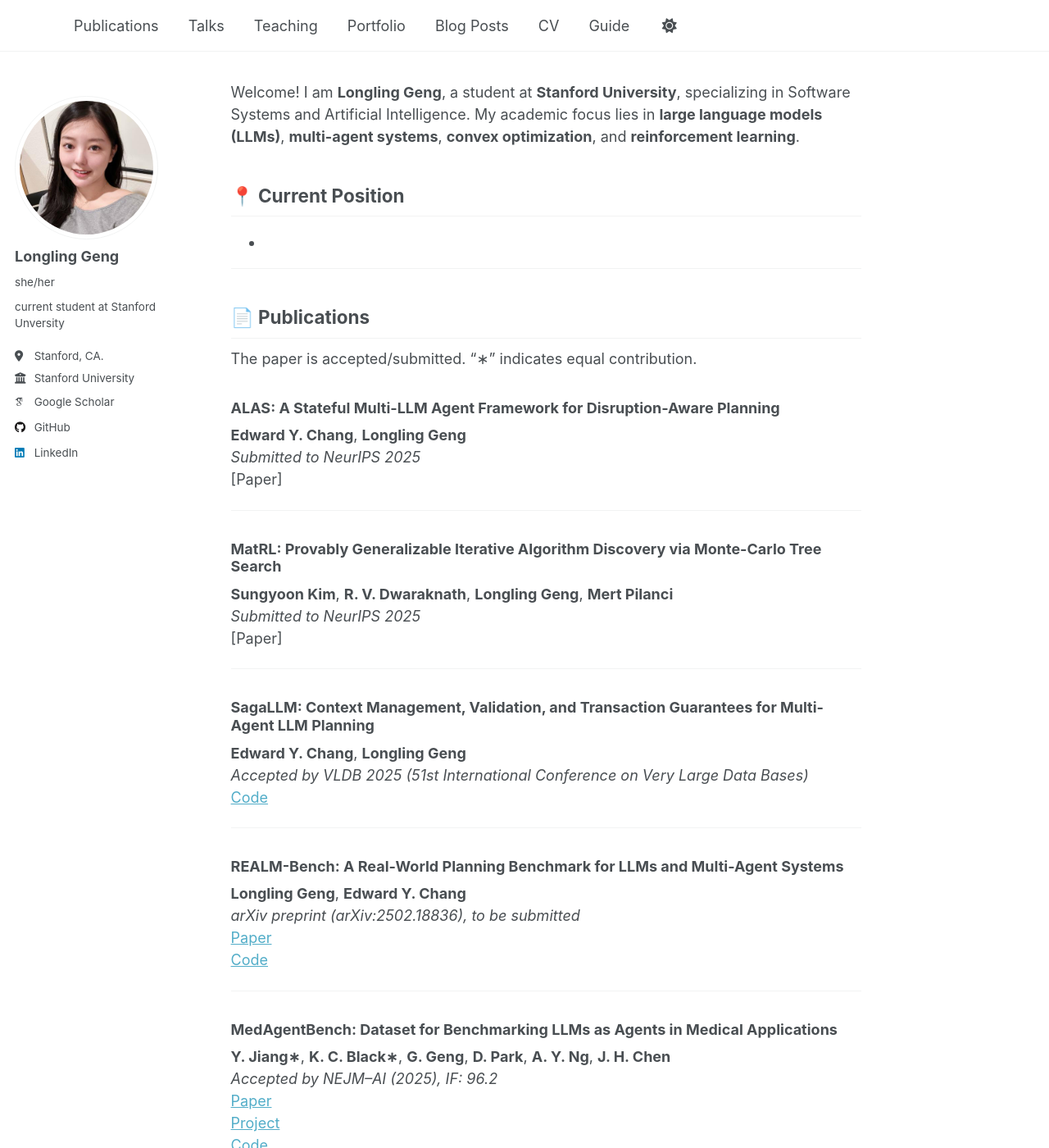
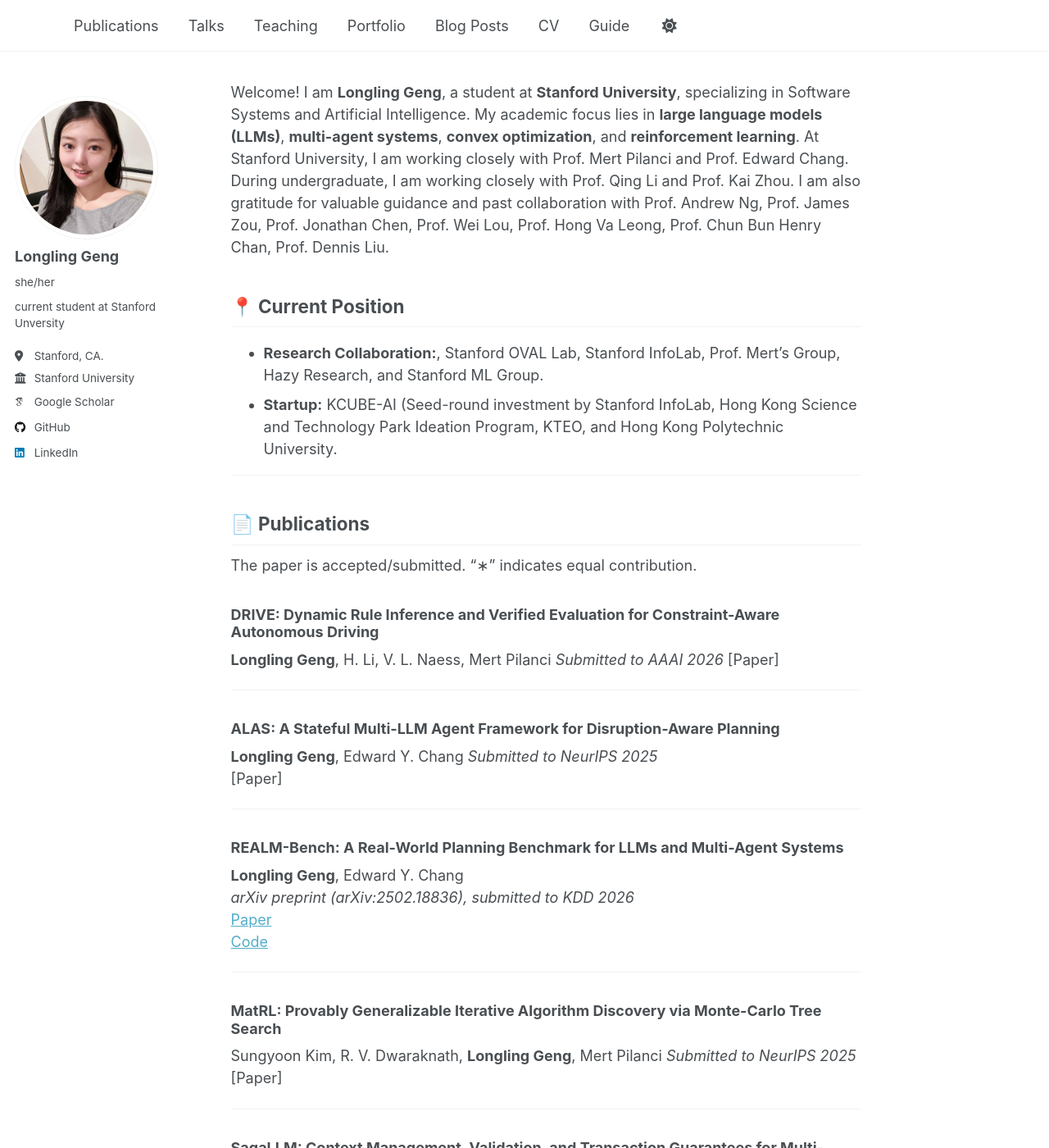
Before and after one commit to genglongling/genglongling.github.io, a Jekyll site: the page built from _pages/about.md, in a window 1280 px wide and 1400 px high. Shown: the whole window at 82% size. Built offline with Jekyll 4.4.1, drawn with Linux system fonts in a browser that asks for light colours; some web fonts are replaced; a script that is not in the unit is left out.

Commit message:
Update about.md

```diff
--- a/_pages/about.md
+++ b/_pages/about.md
@@ -7,43 +7,51 @@ redirect_from:
   - /about.html
 ---
 
-Welcome! I am **Longling Geng**, a student at **Stanford University**, specializing in Software Systems and Artificial Intelligence. My academic focus lies in **large language models (LLMs)**, **multi-agent systems**, **convex optimization**, and **reinforcement learning**.
+Welcome! I am **Longling Geng**, a student at **Stanford University**, specializing in Software Systems and Artificial Intelligence. My academic focus lies in **large language models (LLMs)**, **multi-agent systems**, **convex optimization**, and **reinforcement learning**. At Stanford University, I am working closely with Prof. Mert Pilanci and Prof. Edward Chang. During undergraduate, I am working closely with Prof. Qing Li and Prof. Kai Zhou. I am also gratitude for valuable guidance and past collaboration with Prof. Andrew Ng, Prof. James Zou, Prof. Jonathan Chen, Prof. Wei Lou, Prof. Hong Va Leong, Prof. Chun Bun Henry Chan, Prof. Dennis Liu.
 
 ## 📍 Current Position
 
-- <!-- **Research Assistant**, Stanford OVAL Lab, Stanford InfoLab, Prof. Mert's Group, Hazy Research, and Stanford ML Group. -->
+- **Research Collaboration:**, Stanford OVAL Lab, Stanford InfoLab, Prof. Mert's Group, Hazy Research, and Stanford ML Group.
+- **Startup:** KCUBE-AI (Seed-round investment by Stanford InfoLab, Hong Kong Science and Technology Park Ideation Program, KTEO, and Hong Kong Polytechnic University.
 
 ---
 
 ## 📄 Publications
 The paper is accepted/submitted. “∗” indicates equal contribution.
 
+### DRIVE: Dynamic Rule Inference and Verified Evaluation for Constraint-Aware Autonomous Driving
+**Longling Geng**, H. Li, V. L. Naess, Mert Pilanci
+*Submitted to AAAI 2026*
+[Paper]
+
+---
+
 ### ALAS: A Stateful Multi-LLM Agent Framework for Disruption-Aware Planning
-**Edward Y. Chang**, **Longling Geng**
+**Longling Geng**, Edward Y. Chang
 *Submitted to NeurIPS 2025*
 [Paper]
 
 ---
 
+### REALM-Bench: A Real-World Planning Benchmark for LLMs and Multi-Agent Systems
+**Longling Geng**, Edward Y. Chang
+*arXiv preprint (arXiv:2502.18836), submitted to KDD 2026*
+[Paper](https://doi.org/10.48550/arXiv.2502.18836)
+[Code](https://github.com/genglongling/REALM-Bench)
+
+---
+
 ### MatRL: Provably Generalizable Iterative Algorithm Discovery via Monte-Carlo Tree Search
-**Sungyoon Kim**, **R. V. Dwaraknath**, **Longling Geng**, **Mert Pilanci**
+Sungyoon Kim, R. V. Dwaraknath, **Longling Geng**, Mert Pilanci
 *Submitted to NeurIPS 2025*
 [Paper]
 
 ---
 
 ### SagaLLM: Context Management, Validation, and Transaction Guarantees for Multi-Agent LLM Planning
-**Edward Y. Chang**, **Longling Geng**
+Edward Y. Chang, **Longling Geng**
 *Accepted by VLDB 2025 (51st International Conference on Very Large Data Bases)*
 [Code](https://github.com/genglongling/SagaLLM)
-
----
-
-### REALM-Bench: A Real-World Planning Benchmark for LLMs and Multi-Agent Systems
-**Longling Geng**, **Edward Y. Chang**
-*arXiv preprint (arXiv:2502.18836), to be submitted*
-[Paper](https://doi.org/10.48550/arXiv.2502.18836)
-[Code](https://github.com/genglongling/REALM-Bench)
 
 ---
 
```
